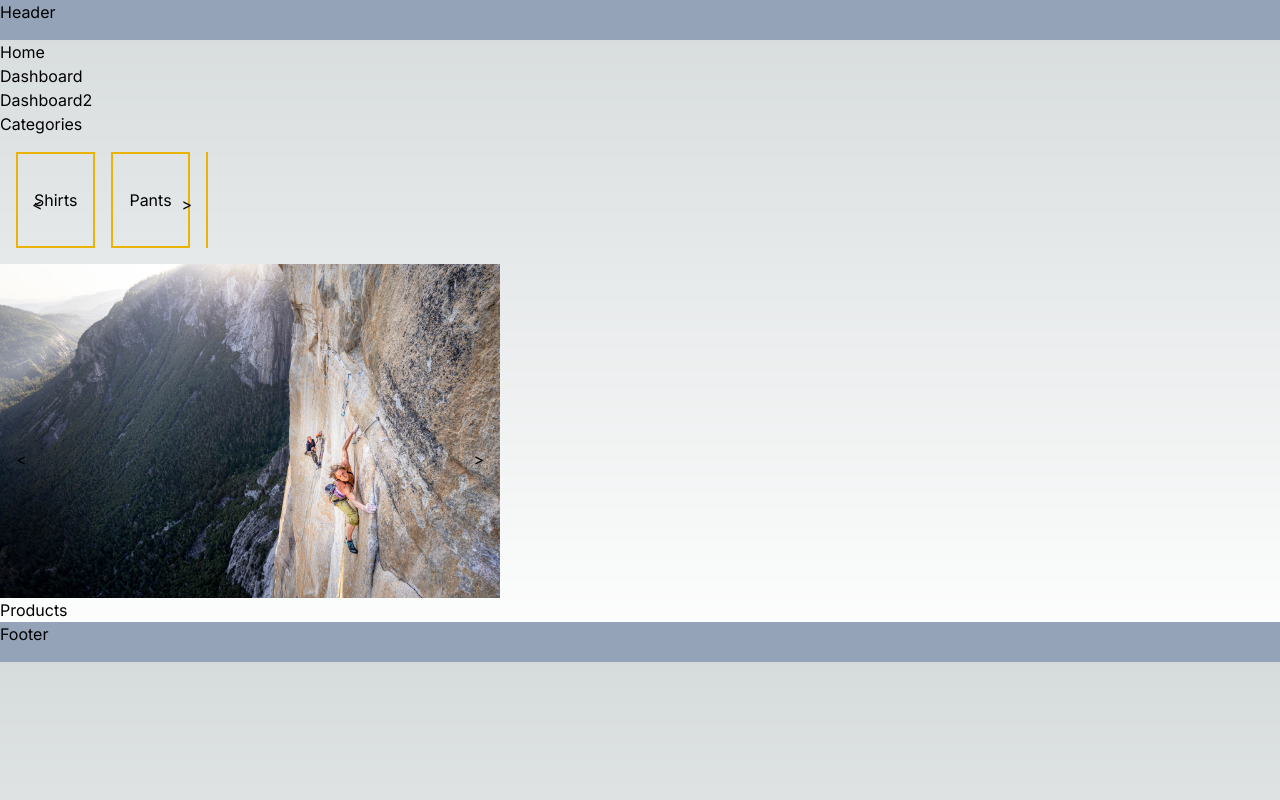
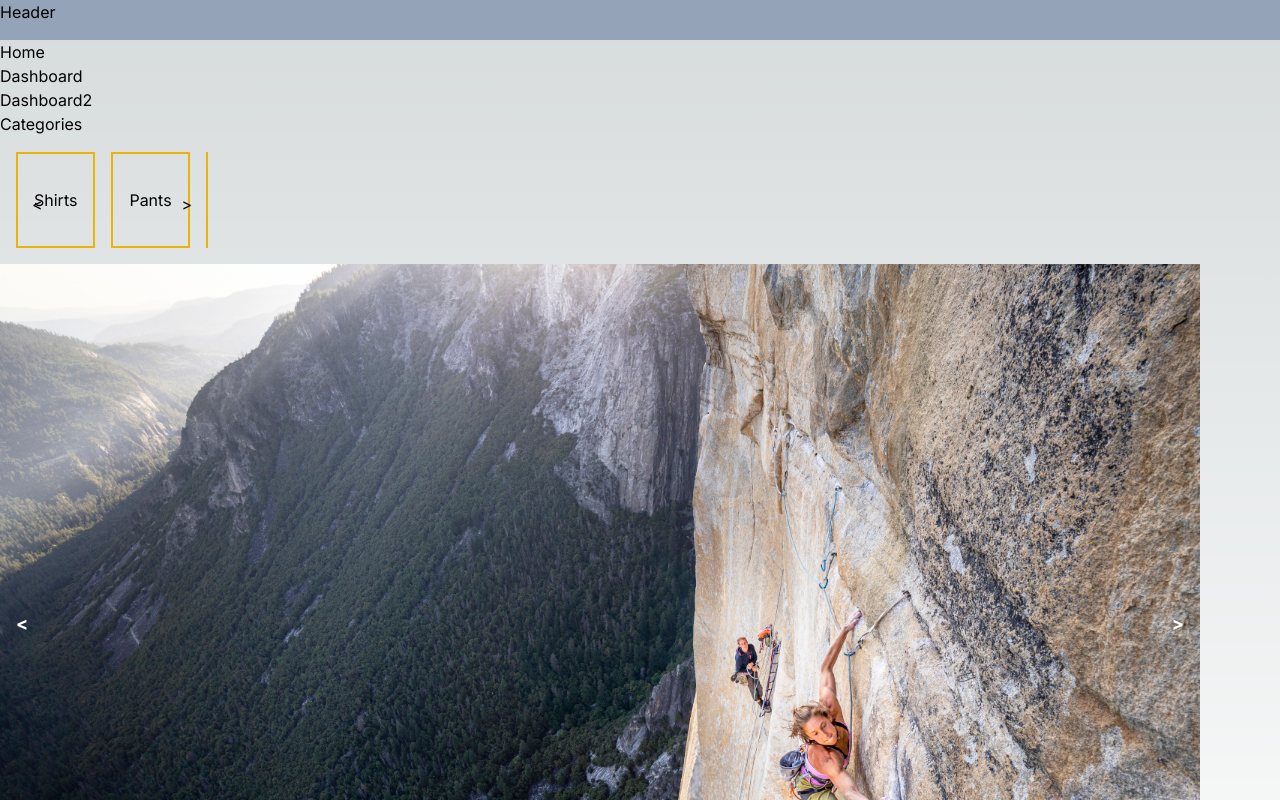
Before and after one commit to connorwarme/athlete-store, a Next.js app: page / in a window 1280 px wide. Shown: the top 800 px of the page. Built offline with nearby package versions, Linux system fonts and the light colour scheme.

Commit message:
Finish styling for simple version of photo slider

```diff
--- a/src/app/components/carouselPhoto.jsx
+++ b/src/app/components/carouselPhoto.jsx
@@ -18,12 +18,13 @@ const CarouselPhoto = () => {
     return setImageIndex(prevIndex => prevIndex === images.length - 1 ? 0 : prevIndex + 1);
   }
 
+  const buttonStyle = 'block absolute top-0 bottom-0 p-4 text-lg font-bold text-white bg-black bg-opacity-0 hover:bg-opacity-25 transition-all duration-100 ease-in-out';
   return (
-    <div className='max-w-[1200px] w-[500px] h-full my-auto mx-0'>
+    <div className='max-w-[1200px] w-full aspect-[10/6] my-auto mx-0'>
       <div className='w-full h-full relative'>
         <img src={images[imageIndex]} alt='carousel' className='w-full h-full object-cover block' />
-        <button onClick={handleForward} className='absolute top-1/2 right-0 p-4'>&gt;</button>
-        <button onClick={handleBack} className='absolute top-1/2 left-0 p-4'>&lt;</button>
+        <button onClick={handleForward} className={buttonStyle + ' right-0'}>&gt;</button>
+        <button onClick={handleBack} className={buttonStyle + ' left-0'}>&lt;</button>
       </div>
     </div>
   )
--- a/src/app/globals.css
+++ b/src/app/globals.css
@@ -1,6 +1,12 @@
 @tailwind base;
 @tailwind components;
 @tailwind utilities;
+
+*,
+*::before,
+*::after {
+  box-sizing: border-box;
+}
 
 :root {
   --foreground-rgb: 0, 0, 0;
@@ -25,7 +31,6 @@ body {
     )
     rgb(var(--background-start-rgb));
 }
-
 @layer utilities {
   .text-balance {
     text-wrap: balance;
```
